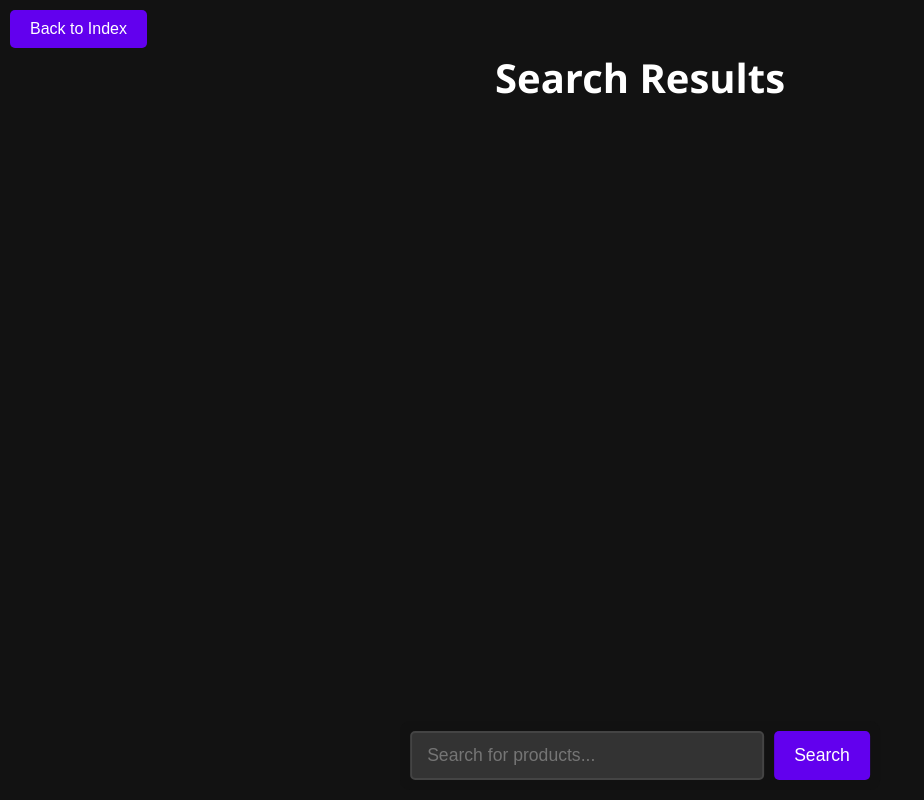
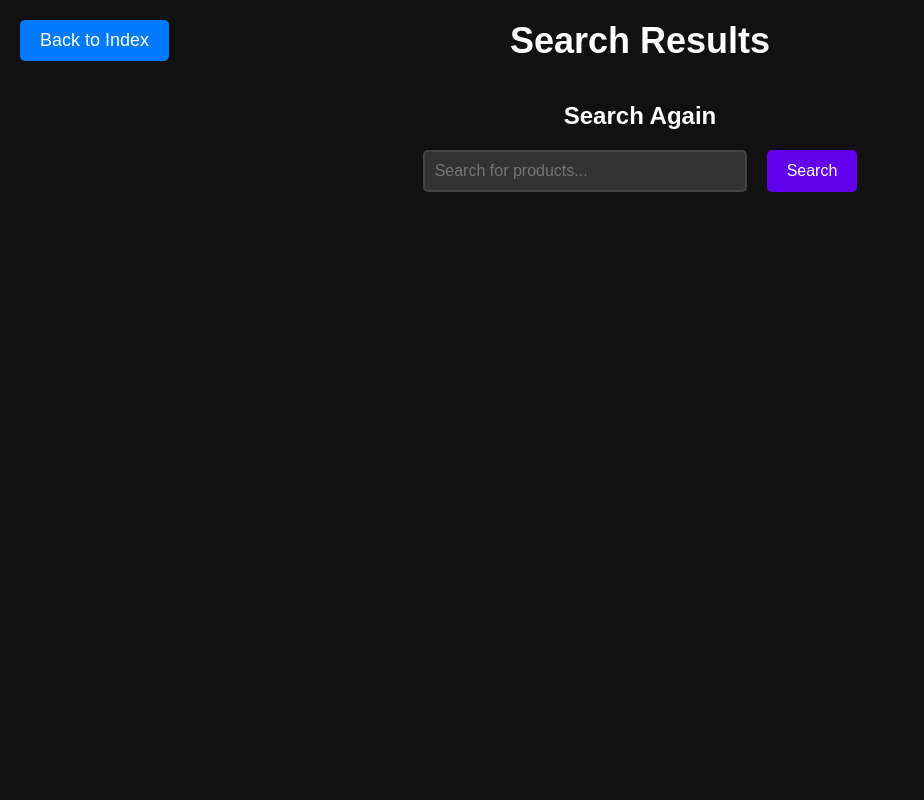
Before and after one commit to vinmeil/render-searchAI, a Flask app: template templates/products.html in a window 1280 px wide. Shown: the whole page, without its empty margins (0-924 px from the left). Run offline with Flask 3, Linux system fonts and the light colour scheme; the template is opened without the code that fills it, so the values that code supplies are empty.

Commit message:
fixed sizing issue with products

```diff
--- a/templates/products.html
+++ b/templates/products.html
@@ -3,84 +3,56 @@
 <head>
     <meta charset="UTF-8">
     <meta name="viewport" content="width=device-width, initial-scale=1.0">
-    <title>Product Search Results</title>
+    <title>Search Results</title>
+    <link rel="stylesheet" href="{{ url_for('static', filename='styles.css') }}">
     <style>
         /* General Styles */
         body {
-            font-family: 'Segoe UI', Tahoma, Geneva, Verdana, sans-serif;
+            font-family: Arial, sans-serif;
+            background-color: #111;
+            color: #fff;
             margin: 0;
             padding: 0;
-            background-color: #121212;
-            color: #E0E0E0;
-        }
-
-        .header {
-            position: fixed;
-            top: 10px;
-            left: 10px;
-            z-index: 1000;
-        }
-
-        .header .back-button button {
-            padding: 10px 20px;
-            font-size: 1rem;
-            background-color: #6200EE;
-            color: #fff;
-            border: none;
-            border-radius: 5px;
-            cursor: pointer;
-            transition: background-color 0.3s ease;
-        }
-
-        .header .back-button button:hover {
-            background-color: #3700B3;
         }
 
         .container {
             width: 90%;
             margin: 0 auto;
-            margin-top: 50px;
         }
 
-        h1 {
-            color: #ffffff;
-            font-size: 2.5rem;
-            margin-bottom: 20px;
+        h1, h2 {
             text-align: center;
+            color: #fff;
+            margin: 20px 0;
         }
 
-        .section-title {
-            margin-top: 40px;
-            font-size: 2rem;
-            color: #ff6f61;
-            text-align: center;
-        }
-
+        /* Products Grid */
         .products-grid {
             display: grid;
             grid-template-columns: repeat(4, 1fr);
             gap: 20px;
+            margin-bottom: 40px;
         }
 
         .product-card {
             background-color: #222;
             border: 1px solid #333;
             border-radius: 10px;
-            padding: 15px;
+            padding: 10px;
             text-align: center;
             box-shadow: 0 4px 6px rgba(0, 0, 0, 0.5);
+            overflow: hidden;
         }
 
         .product-card img {
             width: 100%;
-            height: 250px;
+            height: 180px;
             object-fit: contain;
             background-color: #000;
-            border-radius: 5px;
         }
 
         .product-card h2 {
-            font-size: 1.1rem;
+            font-size: 1em;
             margin: 10px 0;
             color: #fff;
             overflow: hidden;
@@ -89,12 +61,72 @@
         }
 
         .product-card p {
-            color: #BDBDBD;
+            color: #aaa;
             margin: 5px 0;
+        }
+
+        .product-card strong {
+            color: #fff;
         }
 
         .product-card a button {
             margin-top: 10px;
+            padding: 8px 15px;
+            font-size: 0.9em;
+            background-color: #ff6f61;
+            color: #fff;
+            border: none;
+            border-radius: 4px;
+            cursor: pointer;
+        }
+
+        .product-card a button:hover {
+            background-color: #e65c50;
+        }
+
+        /* Back Button */
+        .back-button {
+            position: absolute;
+            top: 20px;
+            left: 20px;
+        }
+
+        .back-button button {
+            padding: 10px 20px;
+            background-color: #007bff;
+            color: #fff;
+            border: none;
+            border-radius: 5px;
+            cursor: pointer;
+        }
+
+        /* Search Bar */
+        .search-bar {
+            text-align: center;
+            margin-top: 40px;
+        }
+
+        .search-bar form {
+            display: inline-flex;
+            gap: 10px;
+        }
+
+        .search-bar input[type="text"] {
+            padding: 10px;
+            font-size: 1rem;
+            width: 300px;
+            border: 2px solid #444;
+            border-radius: 5px;
+            background-color: #333;
+            color: #E0E0E0;
+            outline: none;
+        }
+
+        .search-bar input[type="text"]:focus {
+            border-color: #6200EE;
+        }
+
+        .search-bar button {
             padding: 10px 20px;
             font-size: 1rem;
             background-color: #6200EE;
@@ -104,79 +136,28 @@
             cursor: pointer;
         }
 
-        .product-card a button:hover {
-            background-color: #3700B3;
-        }
-
-        .footer {
-            position: fixed;
-            bottom: 10px;
-            left: 50%;
-            transform: translateX(-50%);
-            background-color: rgba(18, 18, 18, 0.8);
-            padding: 10px;
-            border-radius: 10px;
-            z-index: 1000;
-        }
-
-        .footer form {
-            display: flex;
-            gap: 10px;
-        }
-
-        .footer input[type="text"] {
-            padding: 12px 15px;
-            font-size: 1.1rem;
-            width: 320px;
-            border: 2px solid #444;
-            border-radius: 5px;
-            background-color: #333;
-            color: #E0E0E0;
-            outline: none;
-            transition: border-color 0.3s ease;
-        }
-
-        .footer input[type="text"]:focus {
-            border-color: #6200EE;
-        }
-
-        .footer button {
-            padding: 12px 20px;
-            font-size: 1.1rem;
-            background-color: #6200EE;
-            color: #fff;
-            border: none;
-            border-radius: 5px;
-            cursor: pointer;
-            transition: background-color 0.3s ease;
-        }
-
-        .footer button:hover {
+        .search-bar button:hover {
             background-color: #3700B3;
         }
     </style>
 </head>
 <body>
-    <div class="header">
-        <div class="back-button">
-            <a href="/">
-                <button>Back to Index</button>
-            </a>
-        </div>
+    <div class="back-button">
+        <a href="/"><button>Back to Index</button></a>
     </div>
 
     <div class="container">
         <h1>Search Results</h1>
 
-        <!-- Carousell Products -->
+        <!-- Carousell Results -->
         {% if products.Carousell %}
-        <h2 class="section-title">Carousell Products</h2>
+        <h2>Carousell</h2>
         <div class="products-grid">
-            {% for product in products.Carousell[:8] %}
+            {% for product in products.Carousell %}
             <div class="product-card">
-                <img src="{{ product.img_link }}" alt="Product Image" onerror="this.src='fallback.jpg';">
+                <img src="{{ product.img_link }}" alt="Product Image" onerror="handleImageError(this)">
                 <h2>{{ product.name }}</h2>
-                <p><strong>Price:</strong> {{ product.price }}</p>
+                <p><strong>Price:</strong> RM {{ product.price or "N/A" }}</p>
                 <a href="{{ product.product_link }}" target="_blank">
                     <button>View Product</button>
                 </a>
@@ -185,15 +166,15 @@
         </div>
         {% endif %}
 
-        <!-- Zalora Products -->
-        {% if products.Zalora %}
-        <h2 class="section-title">Zalora Products</h2>
+        <!-- PG Mall Results -->
+        {% if products.PGMall %}
+        <h2>PGMall</h2>
         <div class="products-grid">
-            {% for product in products.Zalora[:8] %}
+            {% for product in products.PGMall %}
             <div class="product-card">
-                <img src="{{ product.img_link }}" alt="Product Image" onerror="this.src='fallback.jpg';">
+                <img src="{{ product.img_link }}" alt="Product Image" onerror="handleImageError(this)">
                 <h2>{{ product.name }}</h2>
-                <p><strong>Price:</strong> {{ product.price }}</p>
+                <p><strong>Price:</strong> RM {{ product.price or "N/A" }}</p>
                 <a href="{{ product.product_link }}" target="_blank">
                     <button>View Product</button>
                 </a>
@@ -202,15 +183,15 @@
         </div>
         {% endif %}
 
-        <!-- PG Mall Products -->
-        {% if products.PGMall %}
-        <h2 class="section-title">PG Mall Products</h2>
+        <!-- Zalora Results -->
+        {% if products.Zalora %}
+        <h2>Zalora</h2>
         <div class="products-grid">
-            {% for product in products.PGMall[:16] %}
+            {% for product in products.Zalora %}
             <div class="product-card">
-                <img src="{{ product.img_link }}" alt="Product Image" onerror="this.src='fallback.jpg';">
+                <img src="{{ product.img_link }}" alt="Product Image" onerror="handleImageError(this)">
                 <h2>{{ product.name }}</h2>
-                <p><strong>Price:</strong> {{ product.price }}</p>
+                <p><strong>Price:</strong> RM {{ product.price or "N/A" }}</p>
                 <a href="{{ product.product_link }}" target="_blank">
                     <button>View Product</button>
                 </a>
@@ -218,13 +199,22 @@
             {% endfor %}
         </div>
         {% endif %}
+
+        <!-- Search Bar -->
+        <div class="search-bar">
+            <h2>Search Again</h2>
+            <form id="search-form" action="/search" method="POST">
+                <input type="text" name="query" placeholder="Search for products..." required>
+                <button type="submit">Search</button>
+            </form>
+        </div>
     </div>
 
-    <div class="footer">
-        <form id="search-form" action="/search" method="POST">
-            <input type="text" name="query" placeholder="Search for products..." required>
-            <button type="submit">Search</button>
-        </form>
-    </div>
+    <script>
+        function handleImageError(img) {
+            img.src = 'fallback.jpg';
+            img.onerror = null;
+        }
+    </script>
 </body>
 </html>
```
